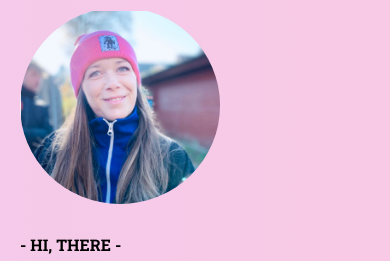
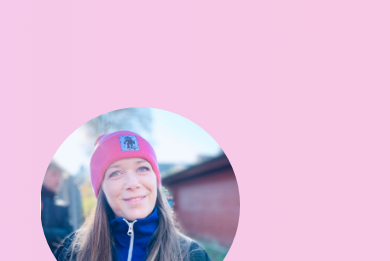
Before and after one commit to francescaveit/website-portfolio, a plain HTML site: page index.html in a window 390 px wide. Shown: the part 113-374 px from the top of the page. Drawn offline with nearby package versions, Linux system fonts and the light colour scheme.

Commit message:
Change Reponsive Version

```diff
--- a/css/styles.css
+++ b/css/styles.css
@@ -855,6 +855,13 @@ fieldset {
     padding-bottom: var(--content-position-bottom);
   }
 
+  .profile {
+    padding-left: 20px;
+    padding-right: 20px;
+    padding-top: var(--content-position-top);
+    padding-bottom: var(--content-position-bottom);
+  }
+
   .profile_content {
     margin: auto;
     display: flex;
```
